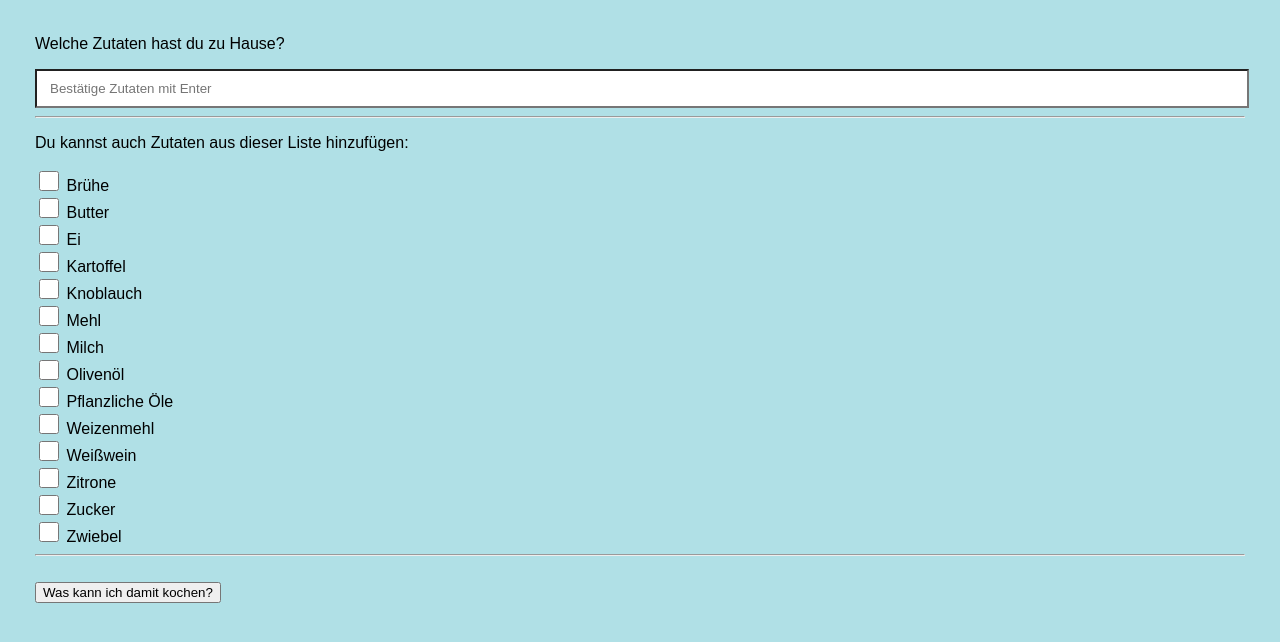
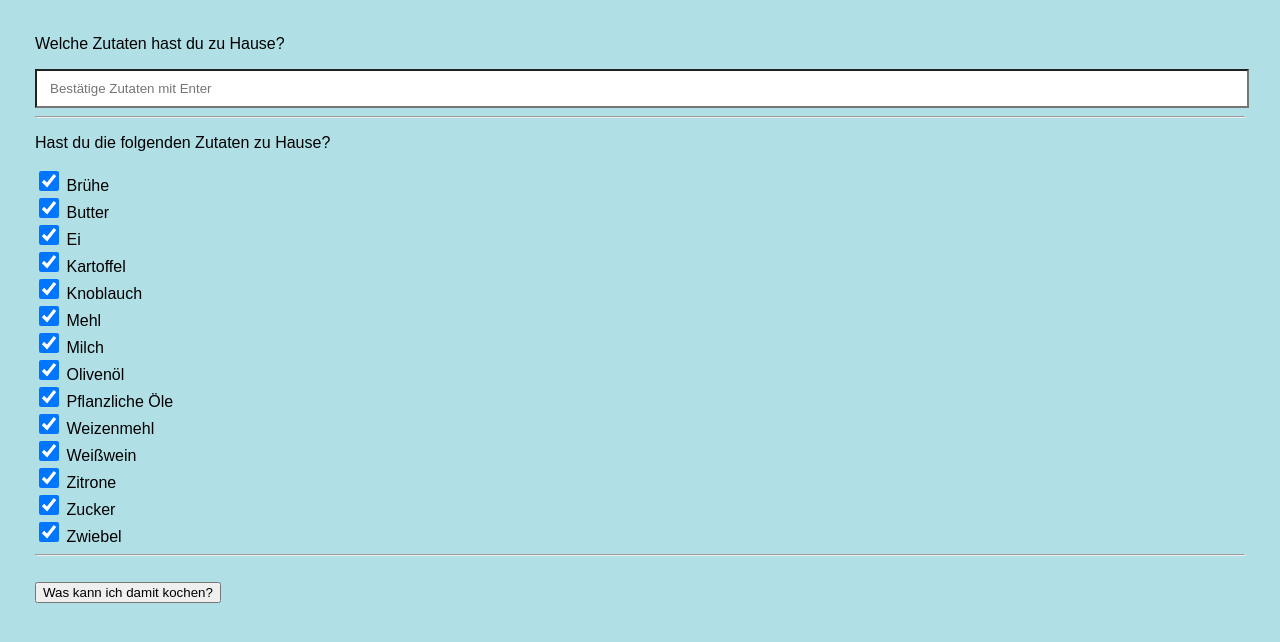
Before and after one commit to sloschert/magic_cooking, a Flask app: page /chose_ingredients in a window 1280 px wide. Shown: the top 642 px of the page. Run offline with Flask 2, Linux system fonts and the light colour scheme.

Commit message:
change html: checkboxes checked by default

```diff
--- a/flask_app/templates/chose_ingredients.html
+++ b/flask_app/templates/chose_ingredients.html
@@ -42,11 +42,11 @@
 
   <hr>
   <p>
-  Du kannst auch Zutaten aus dieser Liste hinzufügen:<br>
+  Hast du die folgenden Zutaten zu Hause?<br>
   </p>
 
   {% for i in most_used_ingredients %}
-  <input type="checkbox" class="ingredients_proposed_checkbox" name="ingredient_proposed{{ i }}" value="{{ i }}">
+  <input type="checkbox" class="ingredients_proposed_checkbox" name="ingredient_proposed{{ i }}" value="{{ i }}" checked>
   <label for="{{ i }}"> {{ i }}</label><br>
   {% endfor %}
 
```
